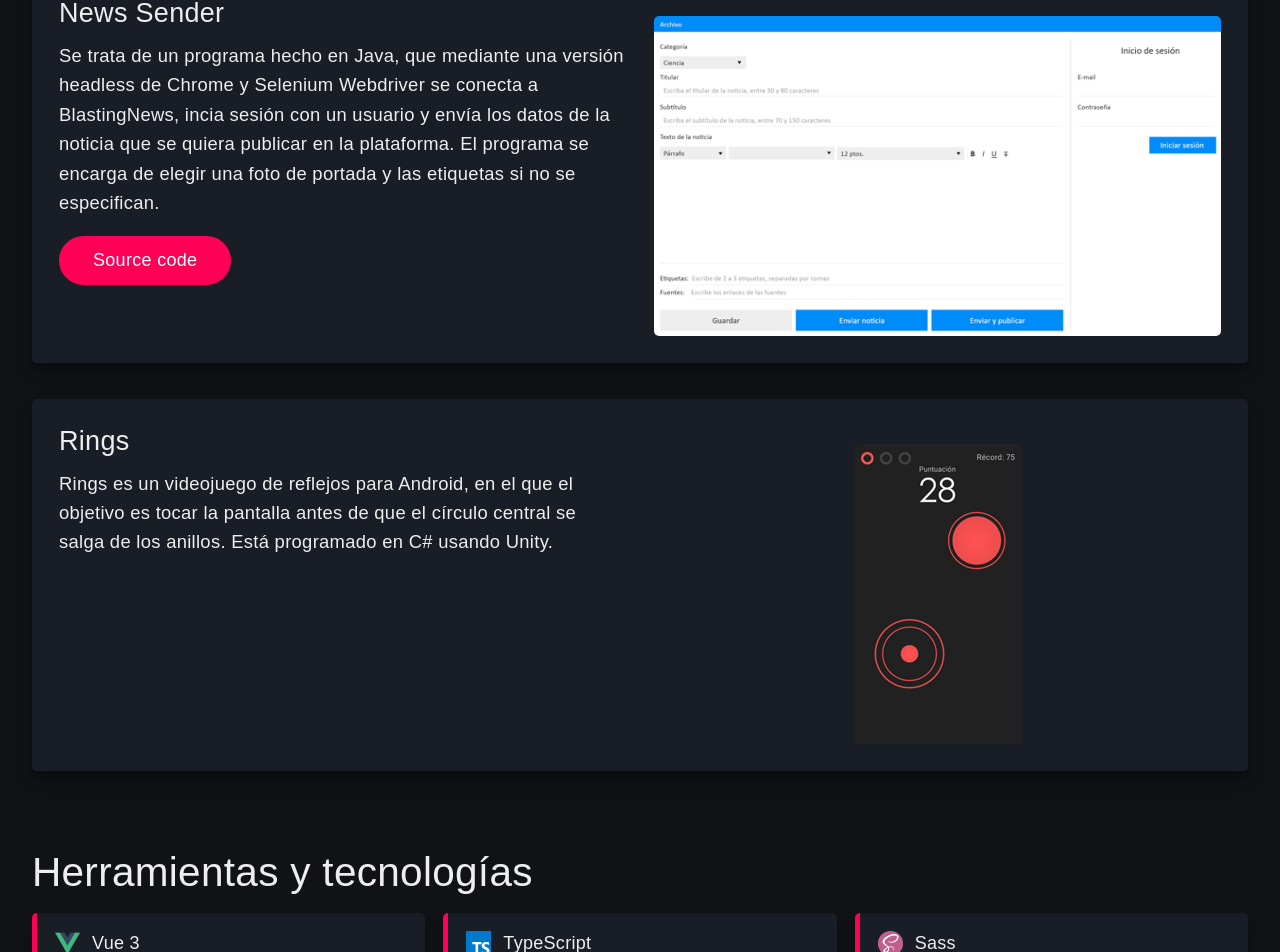
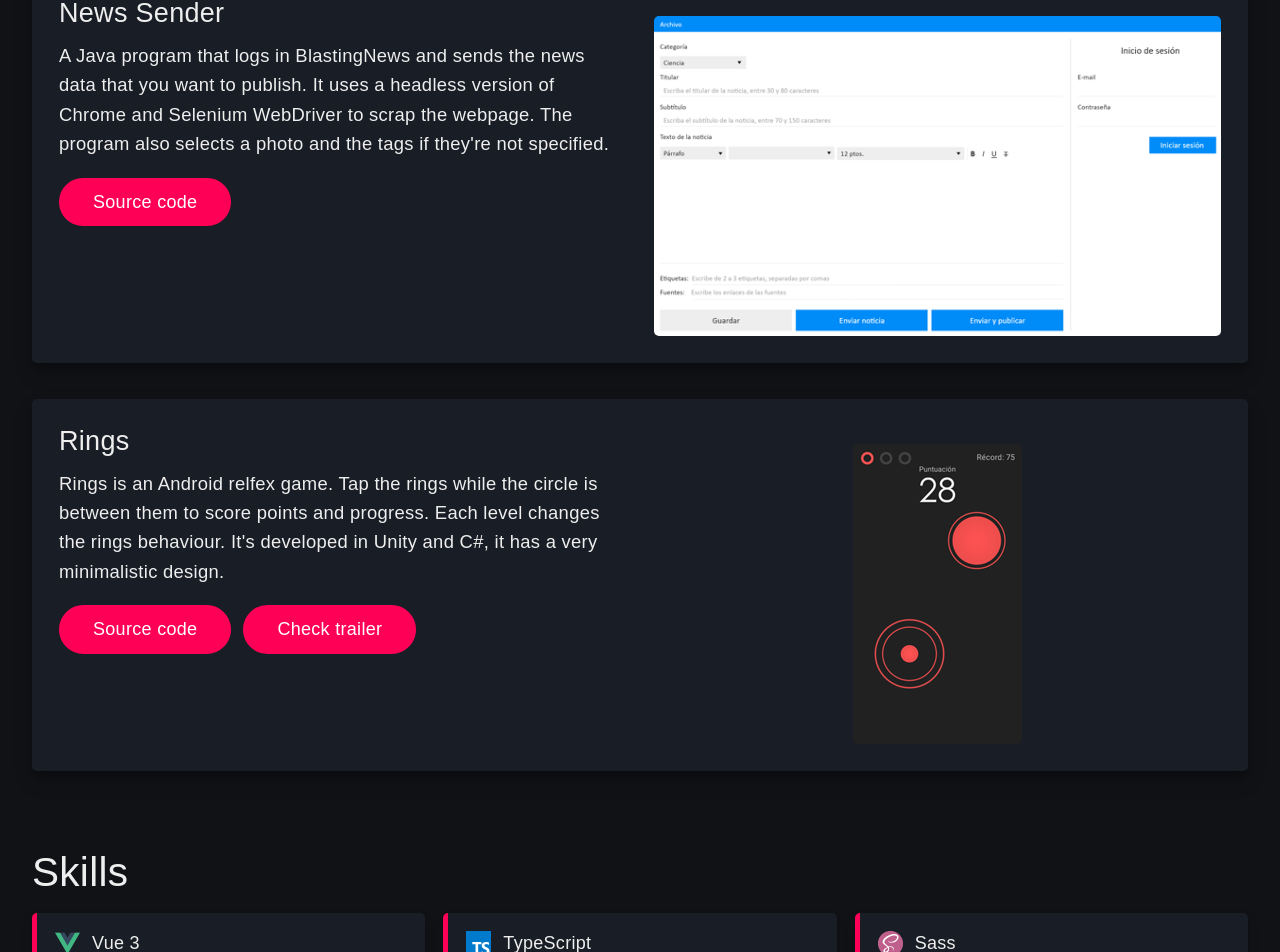
Before and after one commit to Zaleort/zaleort.github.io, a Vue app: page /#/ in a window 1280 px wide. Shown: the part 1756-2708 px from the top of the page. Built offline with nearby package versions, Linux system fonts and the light colour scheme.

Commit message:
Traducir About y Skills

```diff
--- a/src/interfaces/Language.ts
+++ b/src/interfaces/Language.ts
@@ -20,6 +20,10 @@ export interface Language {
     [id: string]: object,
   },
 
+  skill: {
+    title: string,
+  },
+
   contact?: {
     title?: string,
     descriptions?: string,
--- a/src/lib/en.ts
+++ b/src/lib/en.ts
@@ -9,9 +9,8 @@ const en = {
 
   about: {
     title: 'About me',
-    description: `Soy un entusiasta de la tecnología, autodidacta y perfeccionista, siempre en busca de nuevos retos para desarrollar
-      mis habilidades. He trabajado en el desarrollo del front-end de una aplicación de gestión para corredurías de seguros y en un toolkit de
-      interfaz con Vue 3 y Composition API. Tengo el Grado Superior en Desarrollo de Aplicaciones Web y un buen nivel de inglés.`,
+    description: `I'm a technology enthuthiast, autodidact and perfectionist, always searching for new challenges to develop my skills.
+      I've worked in the development of a management web app for assurance brokerages and an interface toolkit with Vue 3 and its Composition API.`,
   },
 
   project: {
@@ -21,9 +20,8 @@ const en = {
   projects: {
     justDoList: {
       title: 'Just Do List',
-      description: `Gestor de listas de tareas, que permite crear tareas diarias o con fecha límite.
-        Cuenta con un sistema de etiquetas con el que puedes organizar las listas por colores. Está hecho
-        con Vue.js y Firebase, junto con TypeScript y Sass.`,
+      description: `Todo-do list manager that allows you to create daily tasks and pending tasks with an specified deadline. It has
+        a tag system to organize your tasks by color. It's developed with Vue, Firebase, TypeScript and Sass.`,
       actions: [
         { href: 'https://github.com/Zaleort/JustDoList', text: 'Source code', type: 'button' },
         { href: 'https://zaleort-1534268018714.firebaseapp.com/#/', text: 'Demo', type: 'button' },
@@ -33,10 +31,8 @@ const en = {
 
     newsSender: {
       title: 'News Sender',
-      description: `Se trata de un programa hecho en Java, que mediante una versión headless de Chrome y Selenium Webdriver
-        se conecta a BlastingNews, incia sesión con un usuario y envía los datos de la noticia que se quiera
-        publicar en la plataforma. El programa se encarga de elegir una foto de portada y las etiquetas si no
-        se especifican.`,
+      description: `A Java program that logs in BlastingNews and sends the news data that you want to publish. It uses a headless version of Chrome
+        and Selenium WebDriver to scrap the webpage. The program also selects a photo and the tags if they're not specified.`,
       actions: [
         { href: 'https://github.com/Zaleort/NewsSender', text: 'Source code', type: 'button' },
       ],
@@ -45,9 +41,12 @@ const en = {
 
     rings: {
       title: 'Rings',
-      description: `Rings es un videojuego de reflejos para Android, en el que el objetivo es tocar la pantalla antes de que
-        el círculo central se salga de los anillos. Está programado en C# usando Unity.`,
-      actions: [],
+      description: `Rings is an Android relfex game. Tap the rings while the circle is between them to score points and progress. Each level
+        changes the rings behaviour. It's developed in Unity and C#, it has a very minimalistic design.`,
+      actions: [
+        { href: '', text: 'Source code', type: 'button' },
+        { href: '', text: 'Check trailer', type: 'button' },
+      ],
       img: require('../assets/rings.png'),
     },
   },
@@ -99,6 +98,10 @@ const en = {
     },
   },
 
+  skill: {
+    title: 'Skills',
+  },
+
   contact: {
     title: 'Contact',
     description: 'If you are interested, send me an email or contact me via LinkedIn',
--- a/src/lib/es.ts
+++ b/src/lib/es.ts
@@ -102,6 +102,10 @@ const es = {
     },
   },
 
+  skill: {
+    title: 'Habilidades',
+  },
+
   contact: {
     title: 'Contacto',
     description: 'Si te interesa mi trabajo, envíame un correo electrónico o contacta conmigo a través de LinkedIn',
--- a/src/scss/_about.scss
+++ b/src/scss/_about.scss
@@ -6,14 +6,20 @@
   padding: 0 24px;
 
   @include element(avatar) {
-    margin-right: 2em;
     border-radius: 100%;
+    border: 3px solid $primary;
     width: 250px;
+
+    @include tablet {
+      margin-right: 2em;
+    }
   }
 
   @include element(content) {
     margin-top: 1em;
     display: flex;
+    justify-content: center;
+    align-items: center;
     flex-direction: column;
 
     @include tablet {
--- a/src/scss/_button.scss
+++ b/src/scss/_button.scss
@@ -16,6 +16,12 @@
     align-items: center;
     justify-content: center;
 
-    @include mobile-l { display: block; }
+    @include mobile-l {
+      flex-direction: row;
+     }
+
+    @include desktop-l {
+      justify-content: flex-start;
+    }
   }
 }
--- a/src/views/Home.vue
+++ b/src/views/Home.vue
@@ -20,7 +20,7 @@
 
   <section id="skills" class="pt-section">
     <h1 class="pt-section__heading">
-      Herramientas y tecnologías
+      {{ skillSection.title }}
     </h1>
     <div class="pt-skill">
       <skill
@@ -71,6 +71,7 @@ export default defineComponent({
     const projectSection = computed(() => languages[lang.value].project);
     const projects = computed(() => languages[lang.value].projects);
     const skills = computed(() => languages[lang.value].skills);
+    const skillSection = computed(() => languages[lang.value].skill);
     const contact = computed(() => languages[lang.value].contact);
 
     return {
@@ -81,6 +82,7 @@ export default defineComponent({
       projects,
       projectSection,
       skills,
+      skillSection,
       contact,
     };
   },
```
